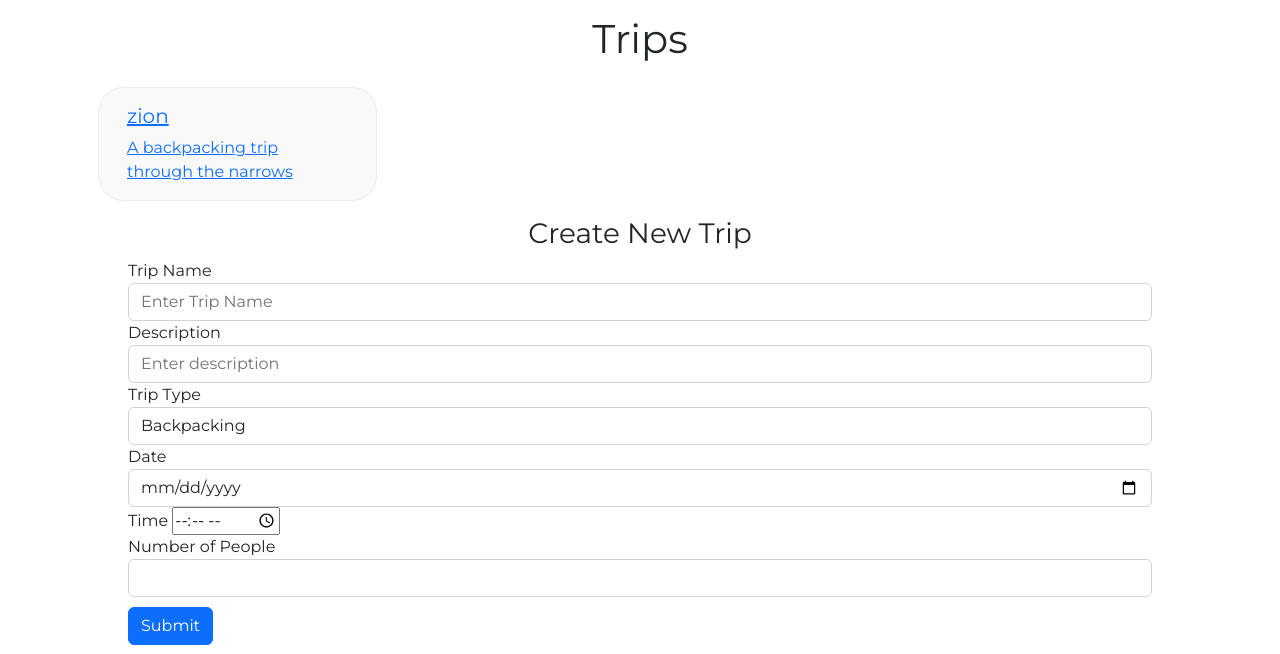
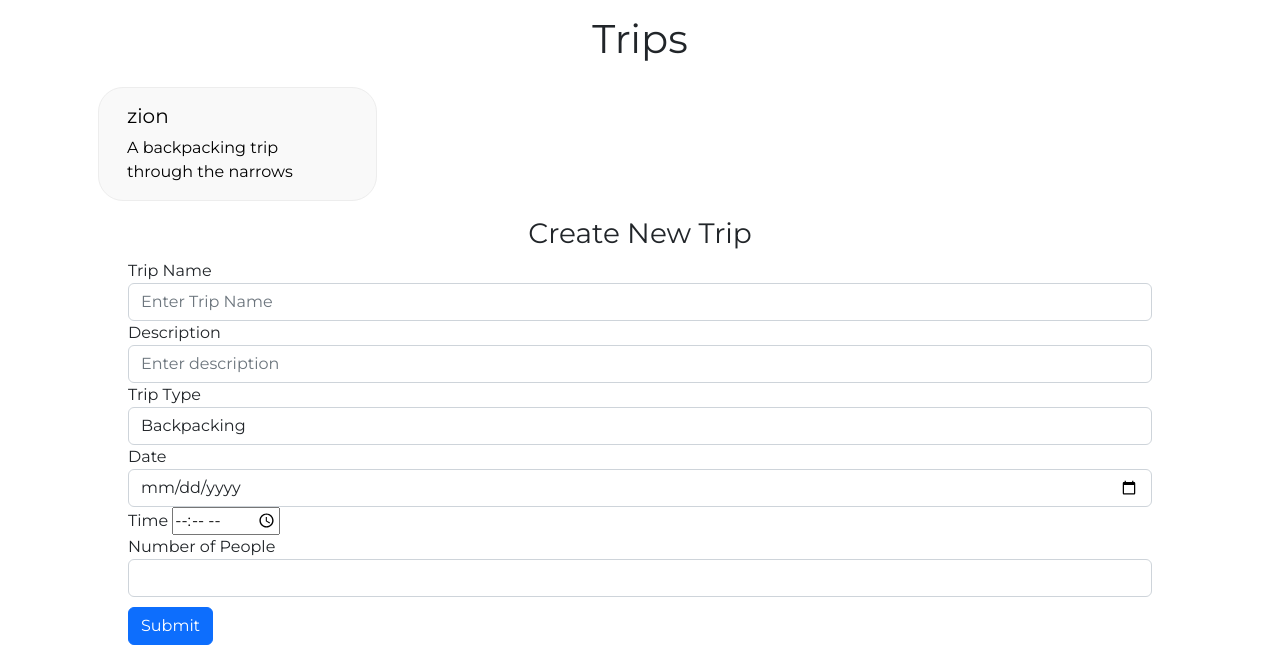
Before and after one commit to jrichcodes/Website-Project-Code, a Flask app: page /events in a window 1280 px wide. Shown: the part 40-694 px from the top of the page. Run offline with Flask 2, Linux system fonts and the light colour scheme; a user stored in the database is signed in; data comes from the database, SQL or seed files in the repository; both versions use the stored data as it was after the commit; some libraries are stand-ins or nearby versions.

Commit message:
#33 added the button back

```diff
--- a/project_template/website/static/css/events.css
+++ b/project_template/website/static/css/events.css
@@ -47,3 +47,12 @@ background-color: rgb(240, 234, 234);
     -webkit-transform: translate(-50%, -50%);
     transform: translate(-50%, -50%);
 }
+
+a.button {
+    -webkit-appearance: button;
+    -moz-appearance: button;
+    appearance: button;
+
+    text-decoration: none;
+    color: initial;
+}
```
Also changed, not shown: project_template/website/database.db.
